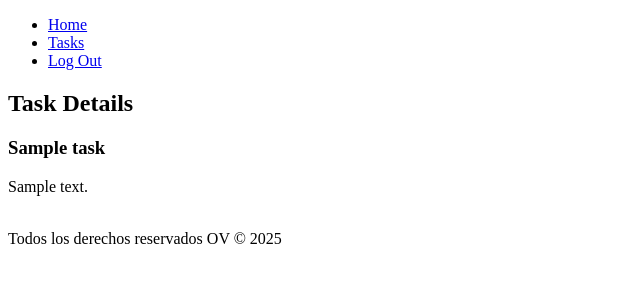
After one commit to ovbyteshub/django-crud-auth, a Django app: page /tasks/1/ in a window 1280 px wide. The commit adds this page. Shown: the top 300 px of the page, without its empty margins (0-640 px from the left). Run offline with Django 5.2, Linux system fonts and the light colour scheme; a user stored in the database is signed in; tables that the repository leaves empty hold one stand-in row (values such as "Sample post").

Commit message:
Get Task details

```diff
--- a/djangocrud/urls.py
+++ b/djangocrud/urls.py
@@ -26,4 +26,5 @@ urlpatterns = [
     path('logout/', views.signout, name='logout'),
     path('signin/', views.signin, name='signin'),
     path('tasks/create/', views.create_task, name='create_task'),
+    path('tasks/<int:task_id>/', views.tasks_details, name='tasks_details'),
 ]
--- /dev/null
+++ b/tasks/templates/tasks/tasks_details.html
@@ -0,0 +1,12 @@
+{% extends 'base.html' %}
+
+{% block content %}
+
+<div>
+  <h2>Task Details</h2>
+
+  <h3>{{ task.title}}</h3>
+  <p>{{ task.description }}</p>
+</div>
+
+{% endblock %}
--- a/tasks/views.py
+++ b/tasks/views.py
@@ -1,4 +1,4 @@
-from django.shortcuts import render, redirect
+from django.shortcuts import render, redirect, get_object_or_404
 from django.contrib.auth.forms import UserCreationForm, AuthenticationForm
 from django.contrib.auth.models import User
 from django.contrib.auth import login, logout, authenticate
@@ -39,13 +39,13 @@ def signup(request):
 
 def tasks(request):
     if request.method == 'GET' and request.user.is_authenticated:
-        tasks = Task.objects.filter(user=request.user, datecompleted__isnull=True)
+        tasks = Task.objects.filter(
+            user=request.user, datecompleted__isnull=True)
         return render(request, 'tasks/tasks.html', {
             'tasks': tasks
         })
     else:
         return redirect('home')
-
 
 
 def signout(request):
@@ -78,7 +78,7 @@ def create_task(request):
             'form': TaskForm()
         })
     else:
-        #print(request.POST)
+        # print(request.POST)
         if request.method == 'POST':
             try:
                 form = TaskForm(request.POST)
@@ -91,3 +91,14 @@ def create_task(request):
                     'form': TaskForm(),
                     'error': 'Bad data passed in. Please try again.'
                 })
+
+
+def tasks_details(request, task_id):
+    if request.method == 'GET' and request.user.is_authenticated:
+        task = get_object_or_404(Task, pk=task_id, user=request.user)
+        #task = Task.objects.get(pk=task_id, user=request.user)
+        return render(request, 'tasks/tasks_details.html', {
+            'task': task
+        })
+    else:
+        return redirect('home')
```
Also changed, not shown: tasks/templates/tasks/tasks.html (+7 -5 lines).
